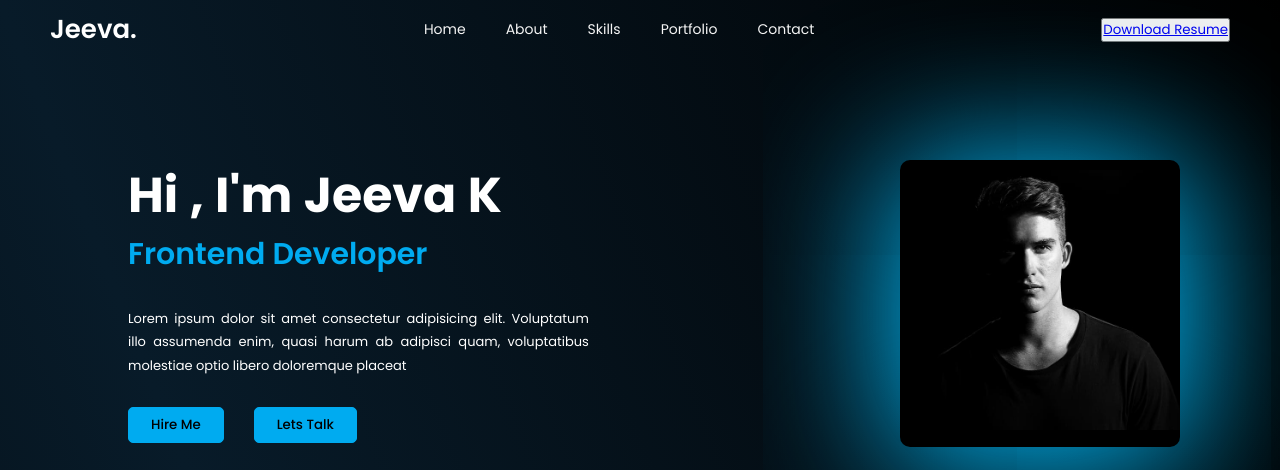
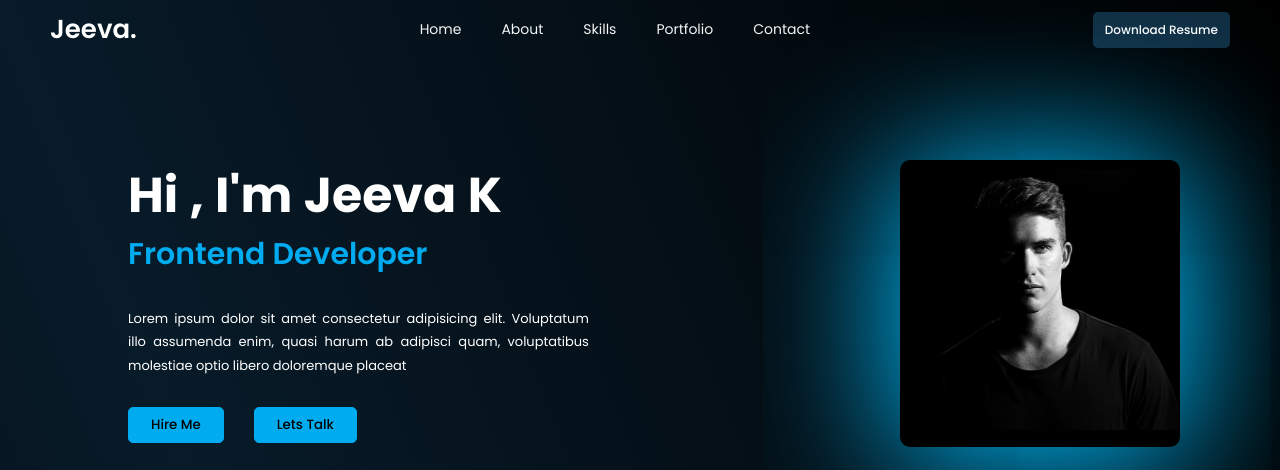
Before and after one commit to jeevaofficia7/jeevaoffi7potrfolio, a plain HTML site: page index.html in a window 1280 px wide. Shown: the top 470 px of the page. Drawn offline with Linux system fonts and the light colour scheme.

Commit message:
Update style.css

```diff
--- a/style.css
+++ b/style.css
@@ -578,4 +578,24 @@ footer ul {
   footer {
     font-size: 15px;
   }
+
+  #resume-download {
+    display: none;
+  }
 }
+
+/*resume*/
+
+#resume-download button a {
+  text-decoration: none;
+  color: white;
+  font-size: 12px;
+  font-weight: 500;
+}
+#resume-download button {
+  padding: 8px 12px;
+  font-weight: 500;
+  border-radius: 5px;
+  border: none;
+  background-color: #112e42;
+}
```
